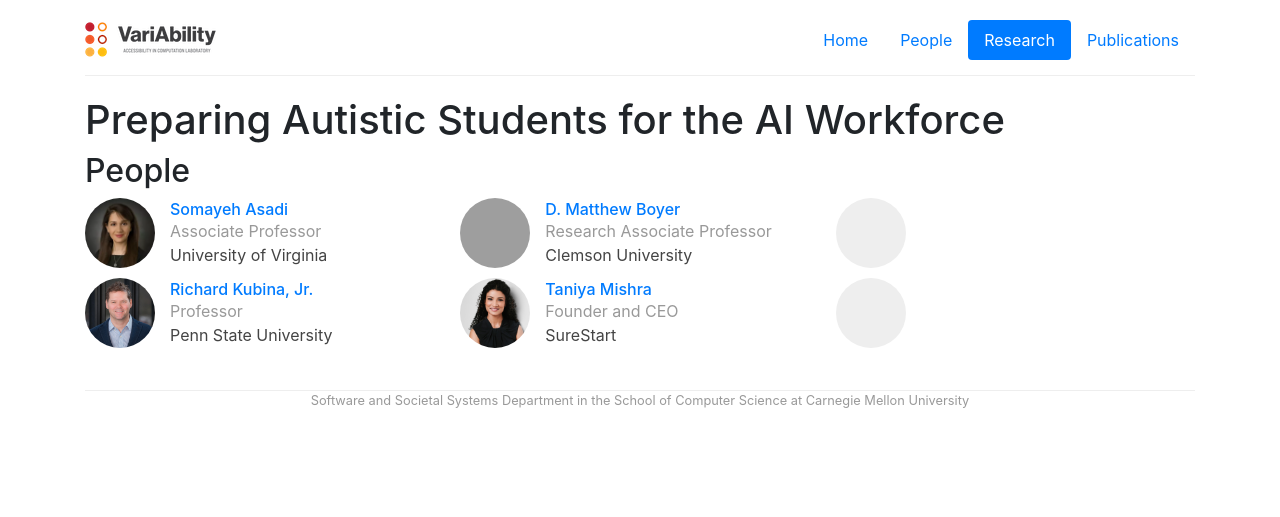
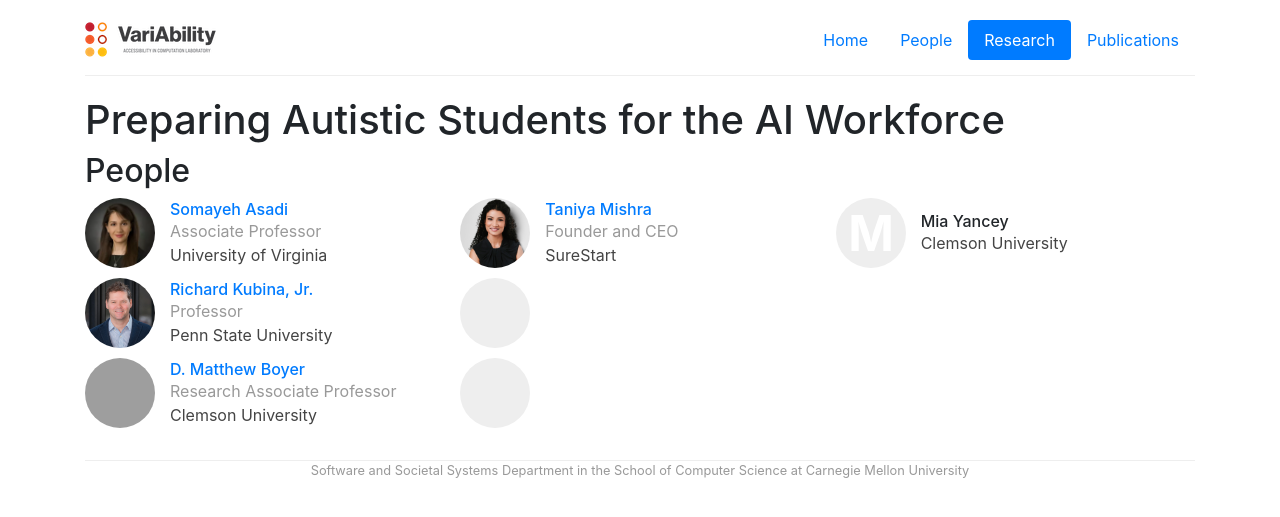
Before and after one commit to cmu-variability/cmu-variability.github.io, a Jekyll site: the page built from _projects/pas4ai.md, in a window 1280 px wide. Shown: the top 517 px of the page. Built offline with Jekyll 4.4.1, drawn with Linux system fonts in a browser that asks for light colours; grey boxes are pictures that could not be loaded.

Commit message:
Updated home page to include Mia Yancey.

```diff
--- a/_data/people.yml
+++ b/_data/people.yml
@@ -340,8 +340,10 @@
     display_name: Yiyao Wang
     role: ugrad
 
-
-
+ugrad-mia-yancey:
+    display_name: Mia Yancey
+    role: ugrad
+    org: Clemson University
 
 collaborator-naba-rizvi:
     display_name: "Naba Rizvi"
--- a/_projects/pas4ai.md
+++ b/_projects/pas4ai.md
@@ -12,6 +12,7 @@
   - collaborator-taniya-mishra
   - grad-jiwoon-jang
   - grad-ren-butler
+  - ugrad-mia-yancey
 
 layout: project
 last-updated: 2025-01-20
```
